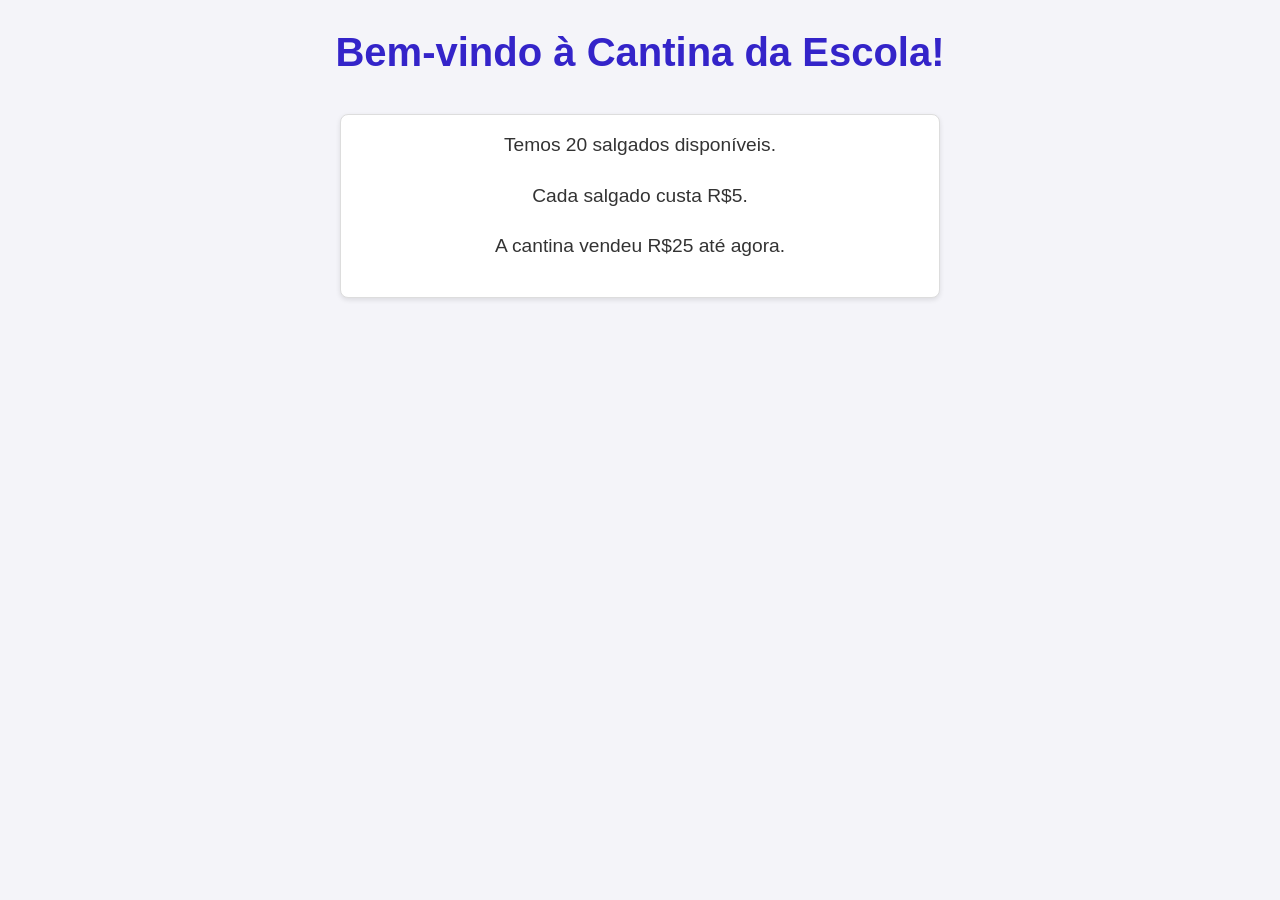
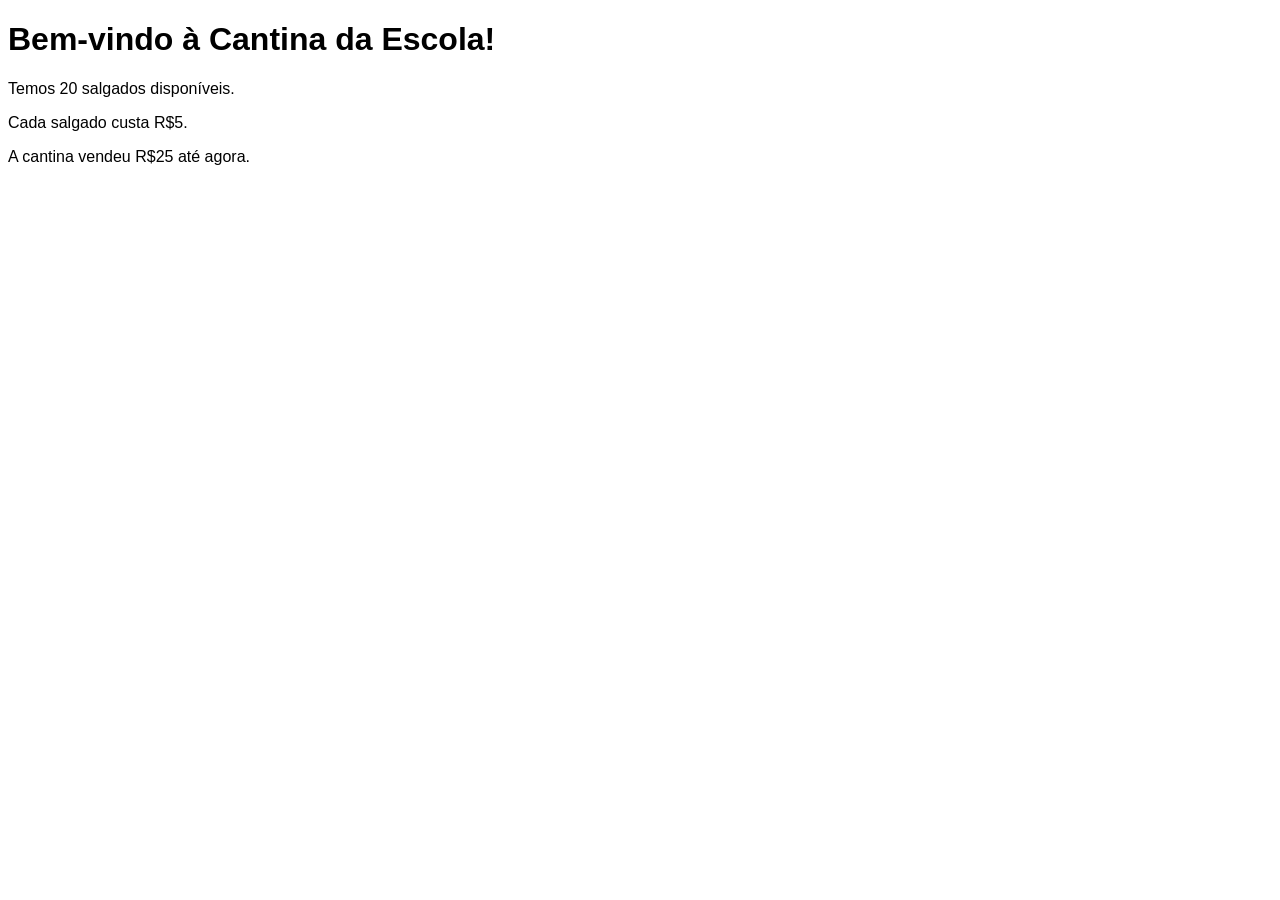

55

--- a/style.css
+++ b/style.css
@@ -1,65 +1,119 @@
-/* Resetando algumas configurações padrões */
-* {
-  margin: 0;
-  padding: 0;
-  box-sizing: border-box;
+* { font-family: 'Outfit', sans-serif; }
+.mono { font-family: 'Space Mono', monospace; }
+
+.tab-btn { transition: all 0.3s ease; position: relative; }
+.tab-btn.active { color: #c084fc; }
+.tab-btn.active::after {
+  content: '';
+  position: absolute;
+  bottom: -4px;
+  left: 0;
+  width: 100%;
+  height: 3px;
+  background: linear-gradient(90deg, #a855f7, #7c3aed);
+  border-radius: 4px;
 }
 
-/* Corpo da página */
-body {
-  font-family: 'Arial', sans-serif;
-  background-color: #f4f4f9; /* Um fundo mais suave */
-  color: #333;
-  line-height: 1.6;
-  text-align: center;
-  padding: 20px;
+.card-glow {
+  box-shadow: 0 0 30px rgba(168, 85, 247, 0.15);
+  transition: transform 0.3s ease, box-shadow 0.3s ease;
 }
-
-/* Estilo do título */
-h1 {
-  color: #3424c9; /* azul escuro */
-  margin-bottom: 20px;
-  font-size: 2.5rem;
-  font-weight: bold;
+.card-glow:hover {
+  transform: translateY(-4px);
+  box-shadow: 0 0 40px rgba(168, 85, 247, 0.3);
 }
-
-/* Estilo dos parágrafos */
-p {
-  font-size: 1.1rem;
-  color: #555;
-  margin-bottom: 20px;
-}
-
-/* Caixa para mostrar os resultados */
-.resultados {
-  background-color: #ffffff;
-  border: 1px solid #ddd;
-  padding: 15px;
-  margin-top: 30px;
-  border-radius: 8px;
-  box-shadow: 0 2px 5px rgba(0, 0, 0, 0.1);
-  max-width: 600px;
-  margin-left: auto;
-  margin-right: auto;
-}
-
-.resultados p {
-  font-size: 1.2rem;
-  color: #333;
-}
-
-/* Estilo do botão (caso queira adicionar um no futuro) */
-button {
-  padding: 10px 20px;
-  background-color: #3424c9;
-  border: none;
-  color: white;
-  font-size: 1.1rem;
+.photo-placeholder {
+  width: 160px;
+  height: 160px;
+  border-radius: 50%;
+  border: 4px solid #a855f7;
+  display: flex;
+  align-items: center;
+  justify-content: center;
+  background: rgba(168, 85, 247, 0.1);
   cursor: pointer;
-  border-radius: 5px;
-  transition: background-color 0.3s;
+  transition: all 0.3s;
+}
+.photo-placeholder:hover { border-color: #c084fc; background: rgba(168, 85, 247, 0.2); }
+.photo-placeholder img { width: 100%; height: 100%; object-fit: cover; border-radius: 50%; }
+
+.badge {
+  display: inline-flex;
+  align-items: center;
+  gap: 6px;
+  background: linear-gradient(135deg, rgba(168,85,247,0.2), rgba(124,58,237,0.2));
+  border: 1px solid rgba(168,85,247,0.3);
+  padding: 6px 14px;
+  border-radius: 20px;
+  font-size: 0.85rem;
+  color: #d8b4fe;
 }
 
-button:hover {
-  background-color: #264e52;
+.fade-in { animation: fadeIn 0.5s ease forwards; opacity: 0; }
+@keyframes fadeIn { to { opacity: 1; } }
+
+.trophy-bounce { animation: bounce 2s infinite; }
+@keyframes bounce {
+  0%, 100% { transform: translateY(0); }
+  50% { transform: translateY(-6px); }
 }
+
+.gallery-slot {
+  width: 100%;
+  aspect-ratio: 1;
+  border: 2px dashed rgba(168,85,247,0.4);
+  border-radius: 12px;
+  display: flex;
+  align-items: center;
+  justify-content: center;
+  cursor: pointer;
+  transition: all 0.3s;
+  background: rgba(168,85,247,0.05);
+  overflow: hidden;
+}
+.gallery-slot:hover { border-color: #c084fc; background: rgba(168,85,247,0.15); }
+.gallery-slot img { width: 100%; height: 100%; object-fit: cover; border-radius: 10px; }
+
+.glow-pulse {
+  animation: glowPulse 0.6s ease-out forwards;
+}
+@keyframes glowPulse {
+  0% {
+    box-shadow: 0 0 30px rgba(168, 85, 247, 0.15);
+    transform: translateY(0) scale(1);
+  }
+  50% {
+    box-shadow: 0 0 60px rgba(168, 85, 247, 0.4), 0 0 30px rgba(124, 58, 237, 0.3);
+  }
+  100% {
+    box-shadow: 0 0 40px rgba(168, 85, 247, 0.25);
+    transform: translateY(-8px) scale(1.02);
+  }
+}
+
+.particle {
+  position: absolute;
+  pointer-events: none;
+}
+.particle-spark {
+  animation: sparkle 0.8s ease-out forwards;
+}
+@keyframes sparkle {
+  0% {
+    opacity: 1;
+    transform: translate(0, 0) scale(1);
+  }
+  100% {
+    opacity: 0;
+    transform: translate(var(--tx), var(--ty)) scale(0);
+  }
+}
+
+.typing-cursor::after {
+  content: '|';
+  animation: blink 1s infinite;
+  color: #a855f7;
+}
+@keyframes blink { 0%,100%{opacity:1} 50%{opacity:0} }
+
+body { box-sizing: border-box; }
